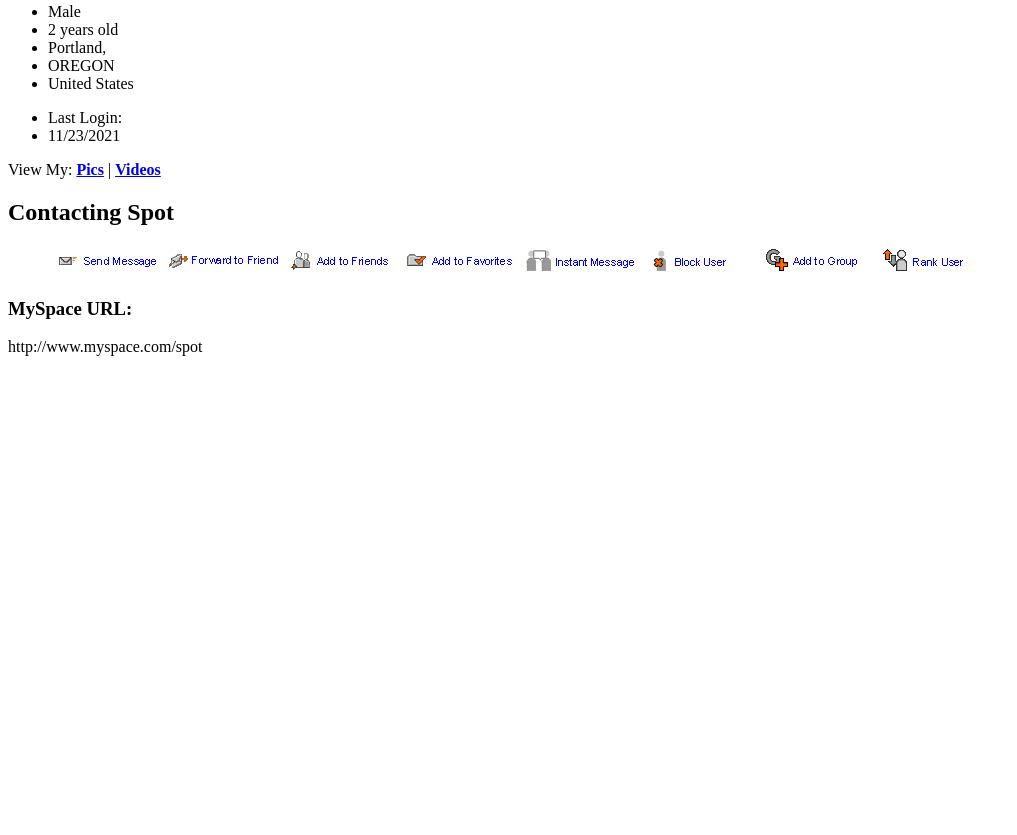
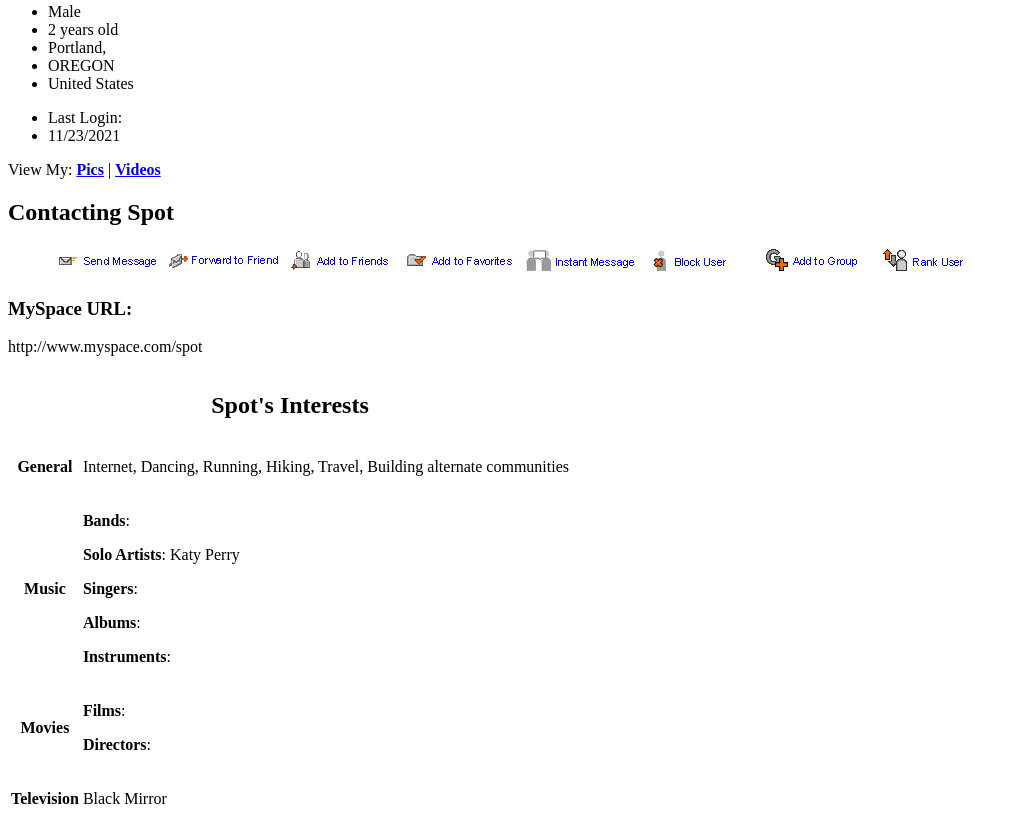
Before and after one commit to katiejonesyo/shrimp, a plain HTML site: page index.html in a window 1280 px wide. Shown: the part 2443-3278 px from the top of the page, without its empty margins (0-1017 px from the left). Before the commit the page ends 2815 px from the top, so only its background shows below. Drawn offline with Linux system fonts and the light colour scheme; files that its build step writes are made by us from their sources.

Commit message:
interests loosely finished

```diff
--- a/index.html
+++ b/index.html
@@ -104,6 +104,54 @@
                     <h3><b>MySpace URL:</b></h3>
                     <p>http://www.myspace.com/spot</p>
                 </section>
+                <!-- Interests -->
+                <section class="interests">
+                    <table class="interests">
+                        <caption><h2 class="sidebar-table-h2">Spot's Interests</h2></caption>
+
+                        <tbody>
+                            <tr>
+                                <th class="sidebar-table-header" scope="row">General</th>
+                                <td class="sidebar-table-data">
+                                  <p>Internet, Dancing, Running, Hiking, Travel, Building alternate communities</p>
+                                </td>
+                              </tr>
+
+                            <tr>
+                                <th class="sidebar-table-header" scope="row">Music</th>
+                                <td class="sidebar-table-data">
+                                <p><b>Bands</b>: </p>
+
+                                <p><b>Solo Artists</b>: Katy Perry </p>
+
+                                <p><b>Singers</b>: </p>
+
+                                <p><b>Albums</b>: </p>
+
+                                <p><b>Instruments</b>: </p>
+                                </td>
+                            </tr>
+
+                            <tr>
+                                <th class="sidebar-table-header" scope="row">Movies</th>
+                                <td class="sidebar-table-data">
+                                  <p><b>Films</b>: </p>
+
+                                  <p><b>Directors</b>: </p>
+                                </td>
+                              </tr>
+
+                              <tr>
+                                <th class="sidebar-table-header" scope="row">Television</th>
+                                <td class="sidebar-table-data">
+                                  <p>Black Mirror</p>
+                                </td>
+                              </tr>
+
+                        </tbody>
+                    </table>
+                </section>
+
 
             </aside>
         </div>
```
